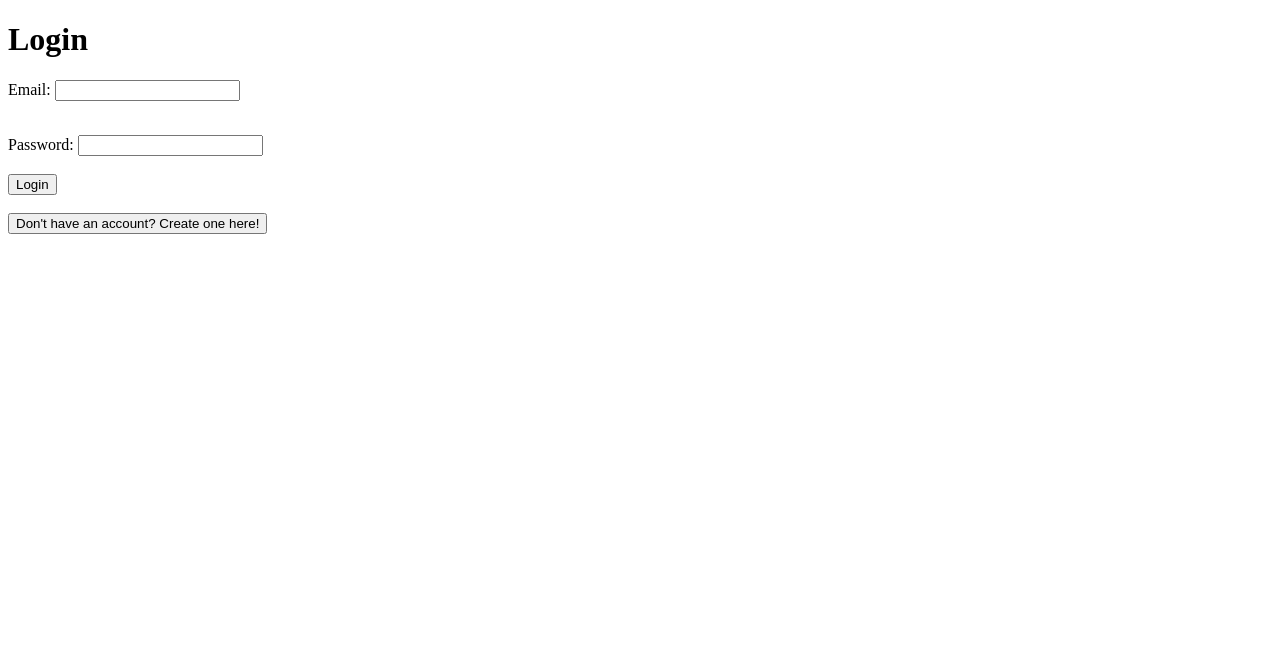
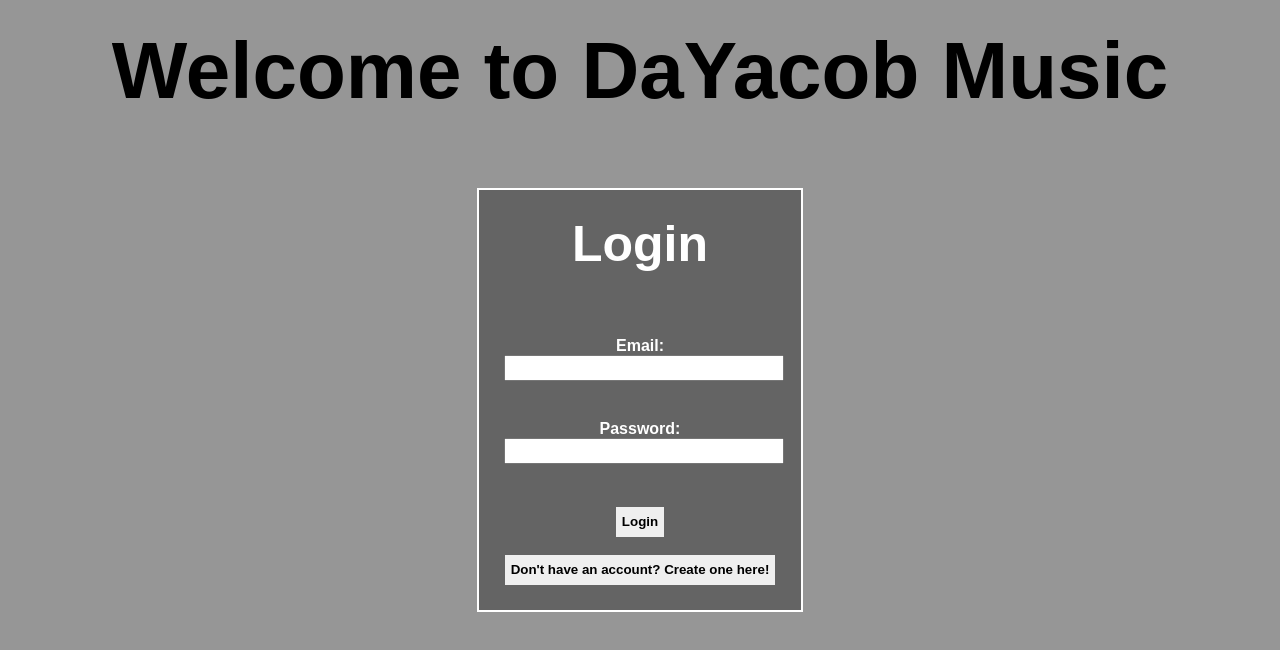
Before and after one commit to DaYacob/DaYacob-Music, a plain HTML site: page login.html in a window 1280 px wide. Drawn offline with Linux system fonts and the light colour scheme; no server answers.

Commit message:
Update login.html

```diff
--- a/login.html
+++ b/login.html
@@ -7,7 +7,99 @@
         <script src="https://www.gstatic.com/firebasejs/8.6.5/firebase-auth.js"></script>
     </head>
 
+    <body onload="checkAuthState()">
+        <div class="title">
+            <h1>Welcome to DaYacob Music</h1>
+        </div>
+        <form id="login" class="wrapper">
+            <h1> Login </h1>
+            <p class="error" id="login-email-info"></p>
+            <label> Email: </label>
+            <input type="email" id="login-email">
+            <p class="error" id="login-password-info"></p>
+            <label> Password: </label>
+            <input type="password" id="login-password"><br><br>
+            <button type="button" onclick="login()">Login</button><br><br>
+            <button type="button" onclick="changeMethod()"> Don't have an account? Create one here! </button>
+        </form>
+
+        <form id="signup" class="wrapper">
+            <h1> Signup </h1>
+            <p class="error" id="signup-email-info"></p>
+            <label> Email: </label>
+            <input type="email" id="signup-email">
+            <p class="error" id="signup-password-info"></p>
+            <label> Password: </label>
+            <input type="password" id="signup-password"><br><br>
+            <button type="button" onclick="signup()">Signup</button><br><br>
+            <button type="button" onclick="changeMethod()"> Already have an account? Login here! </button>
+        </form>
+    </body>
+
     <style>
+        *{
+            user-select: none;
+            outline: none;
+            font-family: "Montserrat", sans-serif;
+            overflow-x: hidden;
+            overflow-y: hidden;
+            margin: 0;
+        }
+
+        body{
+            display: flex;
+            align-items: center;
+            justify-content: center;
+            background: rgb(150, 150, 150);
+            height: 100vh;
+        }
+
+        .title{
+            position: absolute;
+            top: 25px;
+            font-size: 40px;
+        }
+
+        .wrapper{
+            border: 2px solid rgb(255, 255, 255);
+            background: rgb(100, 100, 100);
+            padding: 25px;
+            text-align: center;
+        }
+
+        .wrapper h1{
+            color: rgb(255, 255, 255);
+            font-size: 50px;
+            padding-bottom: 50px;
+            text-align: center;
+        }
+
+        .wrapper label{
+            color: rgb(255, 255, 255);
+            font-weight: bold;
+        }
+
+        .wrapper input{
+            width: 100%;
+            margin-bottom: 25px;
+            height: 20px;
+            font-weight: bold;
+        }
+
+        .wrapper button{
+            font-weight: bold;
+            border: none;
+            outline: none;
+            height: 30px;
+            cursor: pointer;
+        }
+
+        .error{
+            color: rgb(200, 0, 0);
+            font-weight: bold;
+            margin-bottom: 5%;
+        }
+
         #signup{
             display: none;
         }
@@ -34,7 +126,7 @@
             })
         }
 
-        function isValidPassword(email, password){
+        function isValidPassword(email, password){ //Checks if the password is safe
             if (password === email){
                 return {valid: false, message: "Password cannot be the same as your email."}
             }
@@ -52,7 +144,7 @@
             return {valid: true}
         }
 
-        function login(){
+        function login(){ //Login method
             var email = document.getElementById("login-email").value
             var password = document.getElementById("login-password").value
             //Gets the email and password from the ids.
@@ -81,7 +173,7 @@
             })
         }
 
-        function signup(){
+        function signup(){ //Signup method
             var email = document.getElementById("signup-email").value
             var password = document.getElementById("signup-password").value
             //Gets the email and password from the ids.
@@ -112,7 +204,7 @@
             }
         }
 
-        function changeMethod(){
+        function changeMethod(){ //Switches method
             var login = document.getElementById("login").style
             var signup = document.getElementById("signup").style
 
@@ -126,29 +218,4 @@
         }
 
     </script>
-    <body onload="checkAuthState()">
-        <form id="login">
-            <h1> Login </h1>
-            <p id="login-email-info"></p>
-            <label> Email: </label>
-            <input type="email" id="login-email"><br><br>
-            <p id="login-password-info"></p>
-            <label> Password: </label>
-            <input type="password" id="login-password"><br><br>
-            <button type="button" onclick="login()">Login</button><br><br>
-            <button type="button" onclick="changeMethod()"> Don't have an account? Create one here! </button>
-        </form>
-
-        <form id="signup">
-            <h1> Signup </h1>
-            <p id="signup-email-info"></p>
-            <label> Email: </label>
-            <input type="email" id="signup-email"><br><br>
-            <p id="signup-password-info"></p>
-            <label> Password: </label>
-            <input type="password" id="signup-password"><br><br>
-            <button type="button" onclick="signup()">Signup</button><br><br>
-            <button type="button" onclick="changeMethod()"> Already have an account? Login here! </button>
-        </form>
-    </body>
 </html>
```
